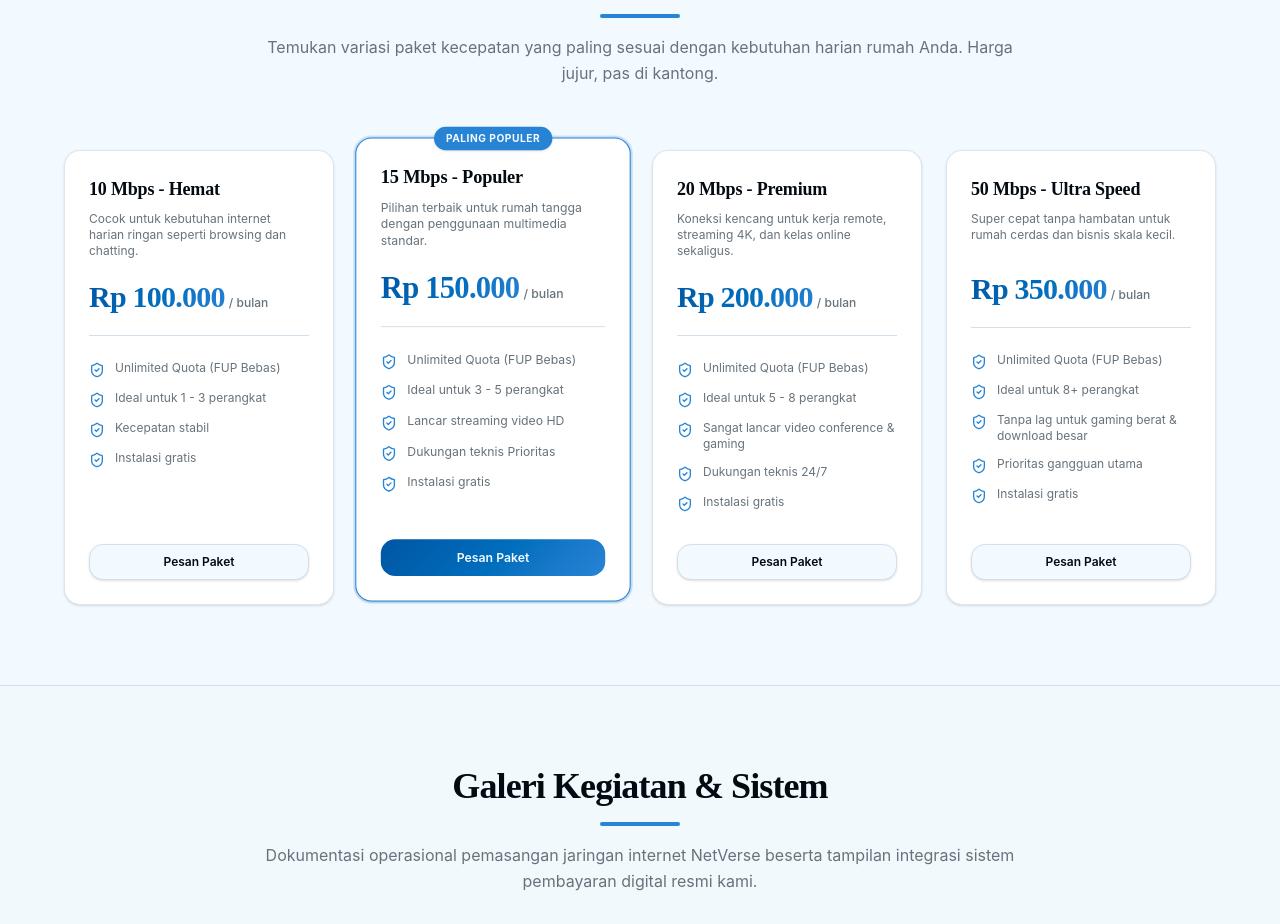
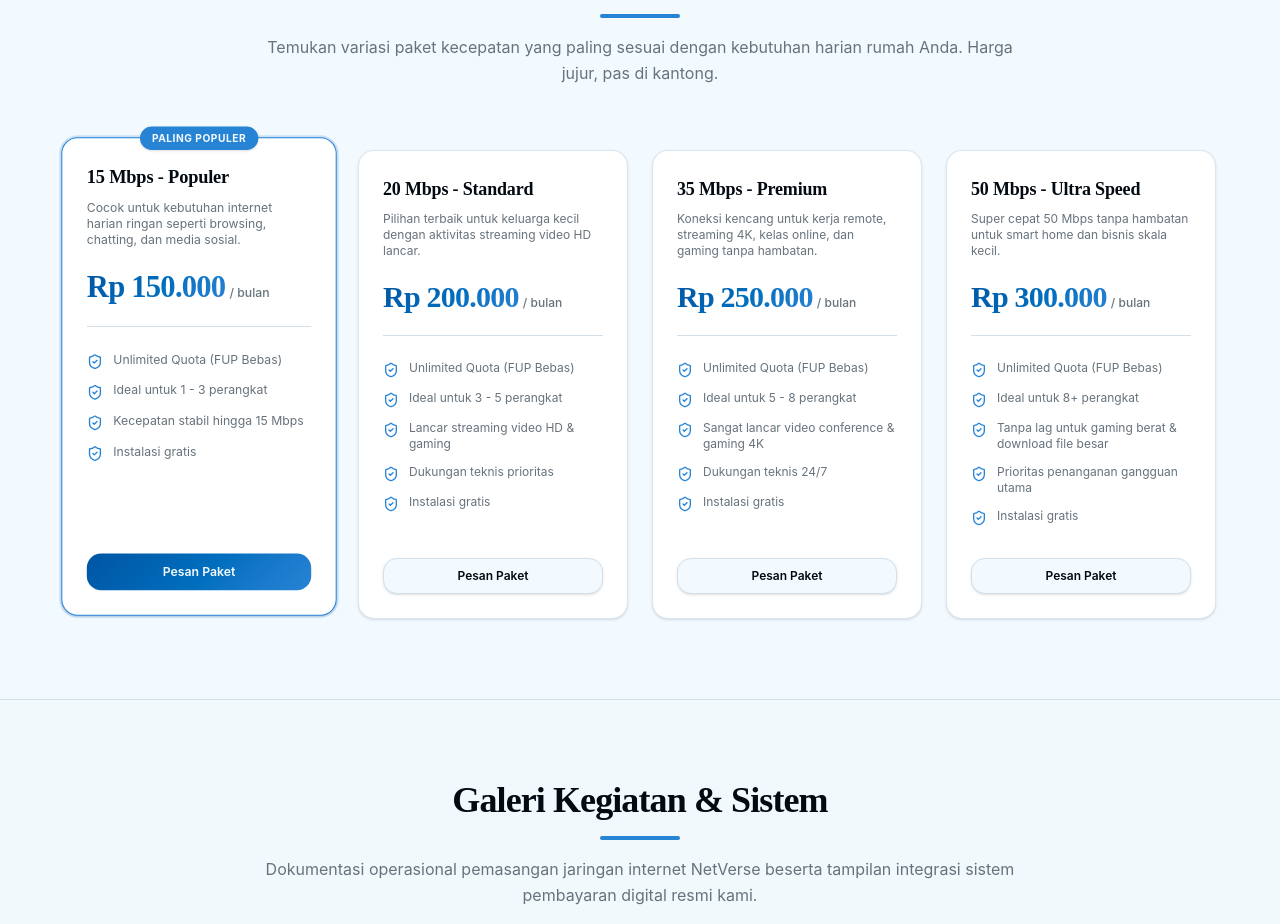
Before and after one commit to rizkychandra22/Frontend-System-Wifi, a React (Vite) app: page / in a window 1280 px wide. Shown: the part 1491-2415 px from the top of the page. Built offline with nearby package versions, Linux system fonts and the light colour scheme; no server answers; what axios-retry would draw is missing.

Commit message:
feat: implement landing page with dynamic wifi package rendering and WhatsApp contact integration

```diff
--- a/src/pages/landing/index.tsx
+++ b/src/pages/landing/index.tsx
@@ -177,39 +177,39 @@ ${contactForm.message}`;
 
   const wifiPackages = [
     {
-      name: "10 Mbps - Hemat",
-      price: "Rp 100.000",
-      period: "/ bulan",
-      speed: "10 Mbps",
-      desc: "Cocok untuk kebutuhan internet harian ringan seperti browsing dan chatting.",
-      features: ["Unlimited Quota (FUP Bebas)", "Ideal untuk 1 - 3 perangkat", "Kecepatan stabil", "Instalasi gratis"],
-      popular: false,
-    },
-    {
       name: "15 Mbps - Populer",
       price: "Rp 150.000",
       period: "/ bulan",
       speed: "15 Mbps",
-      desc: "Pilihan terbaik untuk rumah tangga dengan penggunaan multimedia standar.",
+      desc: "Cocok untuk kebutuhan internet harian ringan seperti browsing, chatting, dan media sosial.",
+      features: ["Unlimited Quota (FUP Bebas)", "Ideal untuk 1 - 3 perangkat", "Kecepatan stabil hingga 15 Mbps", "Instalasi gratis"],
+      popular: true,
+    },
+    {
+      name: "20 Mbps - Standard",
+      price: "Rp 200.000",
+      period: "/ bulan",
+      speed: "20 Mbps",
+      desc: "Pilihan terbaik untuk keluarga kecil dengan aktivitas streaming video HD lancar.",
       features: [
         "Unlimited Quota (FUP Bebas)",
         "Ideal untuk 3 - 5 perangkat",
-        "Lancar streaming video HD",
-        "Dukungan teknis Prioritas",
+        "Lancar streaming video HD & gaming",
+        "Dukungan teknis prioritas",
         "Instalasi gratis"
       ],
-      popular: true,
+      popular: false,
     },
     {
-      name: "20 Mbps - Premium",
-      price: "Rp 200.000",
+      name: "35 Mbps - Premium",
+      price: "Rp 250.000",
       period: "/ bulan",
-      speed: "20 Mbps",
-      desc: "Koneksi kencang untuk kerja remote, streaming 4K, dan kelas online sekaligus.",
+      speed: "35 Mbps",
+      desc: "Koneksi kencang untuk kerja remote, streaming 4K, kelas online, dan gaming tanpa hambatan.",
       features: [
         "Unlimited Quota (FUP Bebas)",
         "Ideal untuk 5 - 8 perangkat",
-        "Sangat lancar video conference & gaming",
+        "Sangat lancar video conference & gaming 4K",
         "Dukungan teknis 24/7",
         "Instalasi gratis"
       ],
@@ -217,15 +217,15 @@ ${contactForm.message}`;
     },
     {
       name: "50 Mbps - Ultra Speed",
-      price: "Rp 350.000",
+      price: "Rp 300.000",
       period: "/ bulan",
       speed: "50 Mbps",
-      desc: "Super cepat tanpa hambatan untuk rumah cerdas dan bisnis skala kecil.",
+      desc: "Super cepat 50 Mbps tanpa hambatan untuk smart home dan bisnis skala kecil.",
       features: [
         "Unlimited Quota (FUP Bebas)",
         "Ideal untuk 8+ perangkat",
-        "Tanpa lag untuk gaming berat & download besar",
-        "Prioritas gangguan utama",
+        "Tanpa lag untuk gaming berat & download file besar",
+        "Prioritas penanganan gangguan utama",
         "Instalasi gratis"
       ],
       popular: false,
@@ -233,18 +233,17 @@ ${contactForm.message}`;
   ];
 
   const formattedPackages = dbPackages.map((pkg, idx) => {
-    let speed = "10 Mbps";
-    const speedMatch = pkg.name.match(/\d+\s*Mbps/i);
+    // Ambil angka Mbps saja dari nama di database
+    let speedMbps = 15;
+    const speedMatch = pkg.name.match(/(\d+)\s*Mbps/i);
     if (speedMatch) {
-      speed = speedMatch[0];
-    } else {
-      if (pkg.name.toLowerCase().includes("hemat")) speed = "10 Mbps";
-      else if (pkg.name.toLowerCase().includes("populer")) speed = "15 Mbps";
-      else if (pkg.name.toLowerCase().includes("premium")) speed = "20 Mbps";
-      else if (pkg.name.toLowerCase().includes("ultra")) speed = "50 Mbps";
+      speedMbps = parseInt(speedMatch[1], 10);
     }
 
-    const popular = idx === 0;
+    const speed = `${speedMbps} Mbps`;
+
+    // Label populer diberikan pada data dengan index 0 (seperti data awal) atau yang bernilai 15 Mbps
+    const popular = speedMbps === 15 || idx === 0;
 
     const formattedPrice = new Intl.NumberFormat("id-ID", {
       style: "currency",
@@ -252,42 +251,38 @@ ${contactForm.message}`;
       maximumFractionDigits: 0,
     }).format(pkg.price);
 
-    const pkgLower = pkg.name.toLowerCase();
-    const isHemat = pkgLower.includes("hemat") || pkg.price <= 100000;
-    const isPopuler = pkgLower.includes("populer") || (pkg.price > 100000 && pkg.price <= 150000);
-    const isPremium = pkgLower.includes("premium") || (pkg.price > 150000 && pkg.price <= 200000);
+    // Map detail (deskripsi & fitur) berdasarkan nilai Mbps
+    const desc = speedMbps <= 15
+      ? "Cocok untuk kebutuhan internet harian ringan seperti browsing, chatting, dan media sosial."
+      : speedMbps <= 20
+      ? "Pilihan terbaik untuk keluarga kecil dengan aktivitas streaming video HD lancar."
+      : speedMbps <= 35
+      ? "Koneksi kencang untuk kerja remote, streaming 4K, kelas online, dan gaming tanpa hambatan."
+      : `Super cepat ${speedMbps} Mbps tanpa hambatan untuk smart home dan bisnis skala kecil.`;
 
-    const desc = isHemat
-      ? "Cocok untuk kebutuhan internet harian ringan seperti browsing dan chatting."
-      : isPopuler
-      ? "Pilihan terbaik untuk rumah tangga dengan penggunaan multimedia standar."
-      : isPremium
-      ? "Koneksi kencang untuk kerja remote, streaming 4K, dan kelas online sekaligus."
-      : "Super cepat tanpa hambatan untuk rumah cerdas dan bisnis skala kecil.";
-
-    const features = isHemat
-      ? ["Unlimited Quota (FUP Bebas)", "Ideal untuk 1 - 3 perangkat", "Kecepatan stabil", "Instalasi gratis"]
-      : isPopuler
+    const features = speedMbps <= 15
+      ? ["Unlimited Quota (FUP Bebas)", "Ideal untuk 1 - 3 perangkat", "Kecepatan stabil hingga 15 Mbps", "Instalasi gratis"]
+      : speedMbps <= 20
       ? [
           "Unlimited Quota (FUP Bebas)",
           "Ideal untuk 3 - 5 perangkat",
-          "Lancar streaming video HD",
-          "Dukungan teknis Prioritas",
+          "Lancar streaming video HD & gaming",
+          "Dukungan teknis prioritas",
           "Instalasi gratis"
         ]
-      : isPremium
+      : speedMbps <= 35
       ? [
           "Unlimited Quota (FUP Bebas)",
           "Ideal untuk 5 - 8 perangkat",
-          "Sangat lancar video conference & gaming",
+          "Sangat lancar video conference & gaming 4K",
           "Dukungan teknis 24/7",
           "Instalasi gratis"
         ]
       : [
           "Unlimited Quota (FUP Bebas)",
           "Ideal untuk 8+ perangkat",
-          "Tanpa lag untuk gaming berat & download besar",
-          "Prioritas gangguan utama",
+          "Tanpa lag untuk gaming berat & download file besar",
+          "Prioritas penanganan gangguan utama",
           "Instalasi gratis"
         ];
 
```
